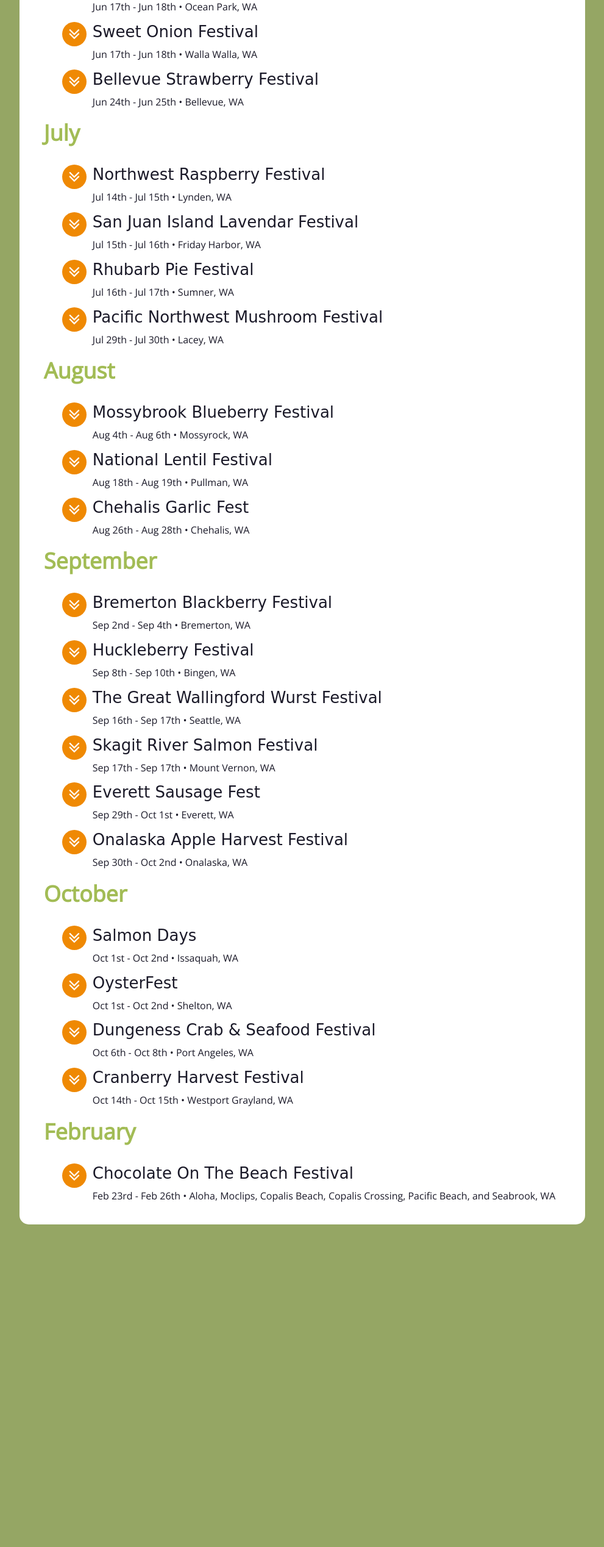
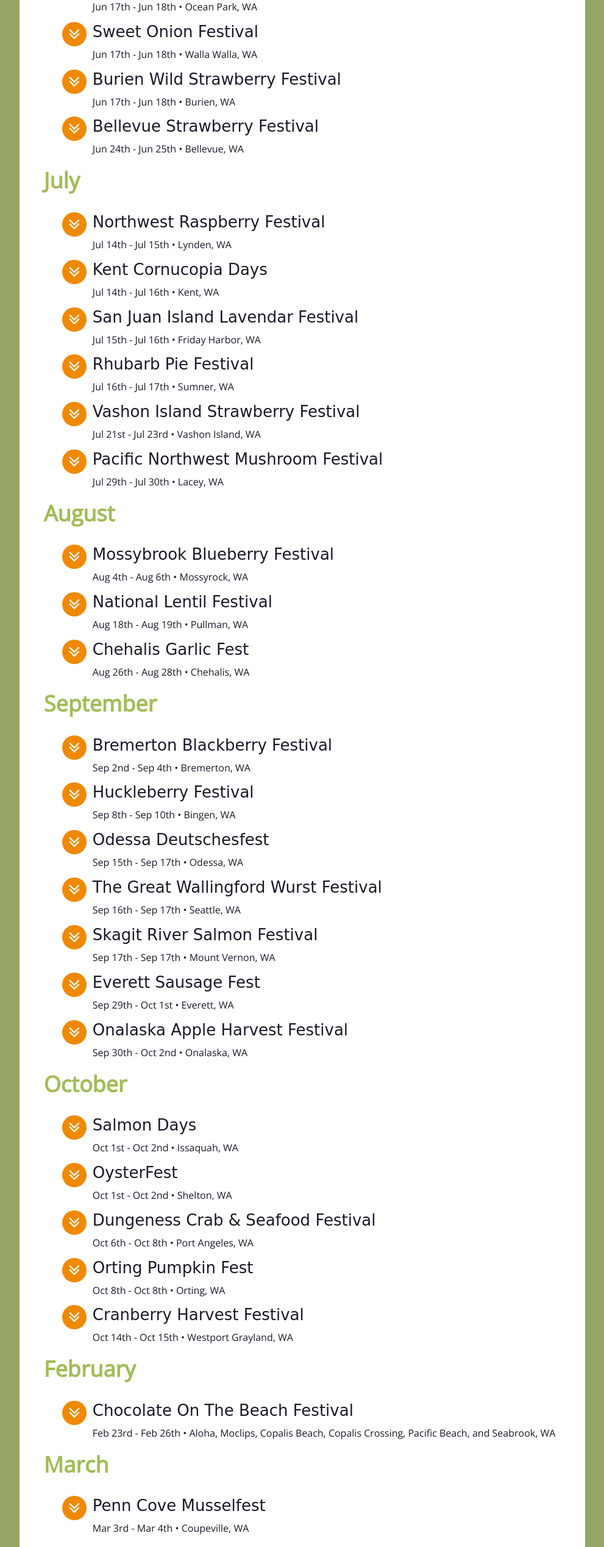
Before and after one commit to 1gb/cornucopication, a website: page index.html in a window 1280 px wide. Shown: the part 898-3435 px from the top of the page at 61% size, without its empty margins (144-1135 px from the left). Before the commit the page ends 2926 px from the top, so only its background shows below. Drawn offline with nearby package versions, Linux system fonts and the light colour scheme; some packages are replaced by stand-ins of ours; a web font is replaced by a local one.

Commit message:
adding more festivals

```diff
--- a/data/festivals.json
+++ b/data/festivals.json
@@ -375,6 +375,96 @@
     "desc": "Endless fun and entertainment painting the town red - red with strawberries, that is - for this annual celebration of the ripe, red berry that earned Marysville the moniker of The Strawberry City."
   },
   {
+    "name": "Burien Wild Strawberry Festival",
+    "eventId": "027",
+    "url": "https://burienwa.gov/index.aspx?NID=773",
+    "city": "Burien, WA",
+    "coords": {
+        "lat": 47.466771,
+        "lon": -122.351290
+      },
+    "dateStart": "2017-06-17",
+    "dateEnd": "2017-06-18",
+    "datesCertain": false,
+    "type": "fruit",
+    "desc": "Whether you are new to the area or a long time resident, the Wild Strawberry Festival is a tradition like no other. A family friendly annual event with music, games and activities for the kids, artisan craft vendors and the center piece of the event delicious strawberry shortcake. There is so much to see and do all weekend."
+  },
+  {
+    "name": "Penn Cove Musselfest",
+    "eventId": "028",
+    "url": "http://thepenncovemusselsfestival.com/",
+    "city": "Coupeville, WA",
+    "coords": {
+        "lat": 48.220592,
+        "lon": -122.688082
+      },
+    "dateStart": "2018-03-03",
+    "dateEnd": "2018-03-04",
+    "datesCertain": true,
+    "type": "seafood",
+    "desc": "Come join us for the Penn Cove MusselFest—Coupeville’s March tradition. “Bold, briny and blue,” the world famous mussels will be the centerpiece of two days of festivities, including chowder tasting and mussel eating competitions, farm tours and activities for all ages featuring locally-flavored fun."
+  },
+  {
+    "name": "Odessa Deutschesfest",
+    "eventId": "029",
+    "url": "http://www.deutschesfest.com/",
+    "city": "Odessa, WA",
+    "coords": {
+        "lat": 47.335971,
+        "lon": -118.690442
+      },
+    "dateStart": "2017-09-15",
+    "dateEnd": "2017-09-17",
+    "datesCertain": true,
+    "type": "other",
+    "desc": "German music plays its way into your ears, sausage and strudel tease your appetite, and the fun, excitement, and friendliness capture your heart. This four day event is more than just a festival, it's an experience! Every third full weekend in September, the small community of Odessa attracts thousands of visitors and adventurers to its famous Deutschesfest. Sporting an authentic local German Band - The Oom Pas & Mas, German Food, Crafts, and many exciting events, Odessa has made a name for itself by taking pride in its German Heritage. All the preparation for Deutschesfest is done by volunteers throughout the town."
+  },
+  {
+    "name": "Kent Cornucopia Days",
+    "eventId": "030",
+    "url": "http://kcdays.com/",
+    "city": "Kent, WA",
+    "coords": {
+        "lat": 47.386601,
+        "lon": -122.237388
+      },
+    "dateStart": "2017-07-14",
+    "dateEnd": "2017-07-16",
+    "datesCertain": true,
+    "type": "other",
+    "desc": "The nationally recognized and award-winning summer family festival is in Kent, just south of Seattle. The street fair alone is huge – over 600 vendors from around the coutry! Other main events include the farmers market, fine crafts market, Dragon Boat Races, a soccer tournament, 5K fun run, and more!"
+  },
+  {
+    "name": "Orting Pumpkin Fest",
+    "eventId": "031",
+    "url": "http://www.tacomaevents.com/pumpkin-festival.html",
+    "city": "Orting, WA",
+    "coords": {
+        "lat": 47.097281,
+        "lon": -122.203913
+      },
+    "dateStart": "2017-10-08",
+    "dateEnd": "2017-10-08",
+    "datesCertain": false,
+    "type": "fruit",
+    "desc": "Designed primarily as a food festival featuring items made with pumpkin ingredients, we'll also celebrate agriculture, music, and lots of pumpkins! Hayrides, pumpkin carving contests and Pumpkins Pals on Parade gives the children a place to show off their favorite pumpkin costume. Musical entertainment is scheduled throughout the day. This event will take you back to the good ol' days of fun, family-oriented entertainment."
+  },
+  {
+    "name": "Vashon Island Strawberry Festival",
+    "eventId": "032",
+    "url": "http://www.vashonchamber.com/pages/vashon-island-strawberry-festival",
+    "city": "Vashon Island, WA",
+    "coords": {
+        "lat": 47.452316,
+        "lon": -122.460433
+      },
+    "dateStart": "2017-07-21",
+    "dateEnd": "2017-07-23",
+    "datesCertain": true,
+    "type": "fruit",
+    "desc": "There is something for all ages and interests during the fun-filled, busy weekend!  A grand-parade, classic car show and parade, several music stages, vendor booths, alternative carnival, local artists, and street dances are all part of the fun.  Toss in pancake breakfasts, a rocking beer garden, a fun run, the firefighter's challenge, the Miss Lucy Dinner, and loads of children's activities. You will have something to do morning til night!"
+  },
+  {
     "name": "Skagit River Salmon Festival",
     "eventId": "026",
     "url": "http://skagitriverfest.org/",
--- a/index.html
+++ b/index.html
@@ -75,7 +75,7 @@
 											Why the name?
 										</h4>
 										<p>
-											Intended to invoke the spirit of the bountiful harvest, we combined the word cornucopia with the
+											Intended to evoke the spirit of the bountiful harvest, we combined the word cornucopia with the
 											word celebration and thus "Cornucopication" was born: a magical word that we hope fills your heart with hunger and joy.
 											Cornucopication is a showcase for fun, food-oriented festivals and fairs that are meant to be enjoyed by all.</p>
 										<div class="quote">"Dream of Cornucopication."</div>
--- a/js/main.js
+++ b/js/main.js
@@ -40,14 +40,14 @@ $(document).ready(function() {
   var now = moment().format('DDD');
 
   var sortByMonth = function() {
+    // put the events in order from beginning of year to end of year
     events = events.sort(function (a, b) {
       return a.dayOfYear - b.dayOfYear;
     });
 
+    // rearrange them against today's date to show the next upcoming event first
     for (i = 0; i < events.length; i++) {
-      if (parseInt(events[i].dayOfYear) >= now) {
-        return;
-      } else {
+      if (parseInt(events[i].dayOfYear) <= now) {
         events.push(events.shift());
       }
     }
```
